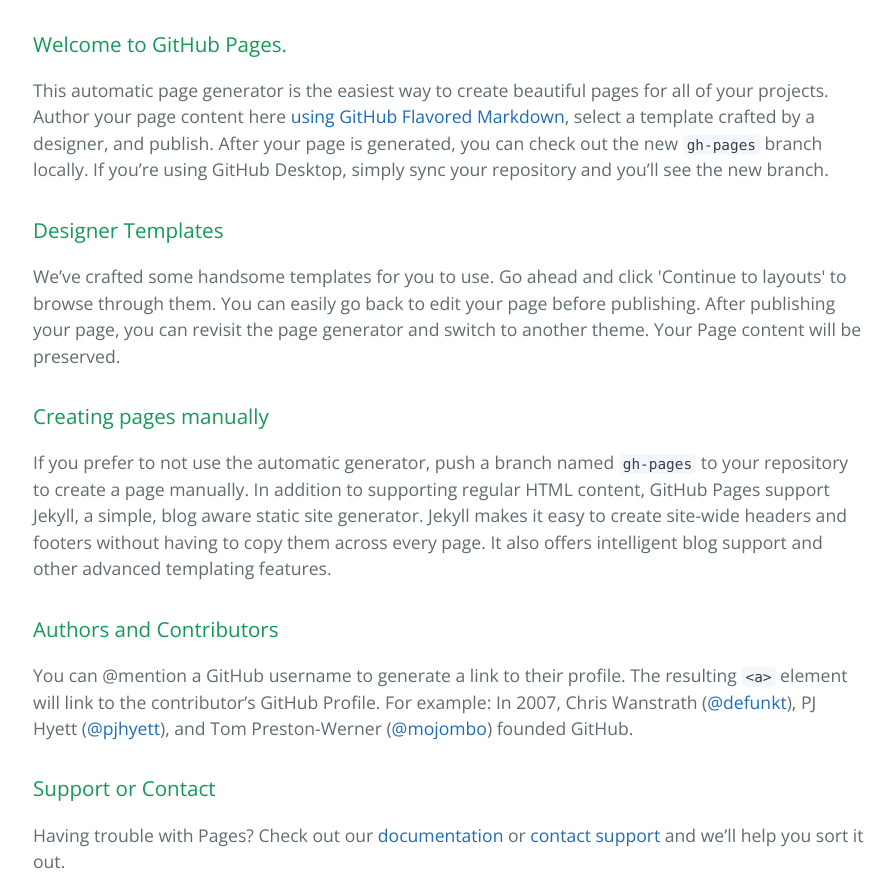
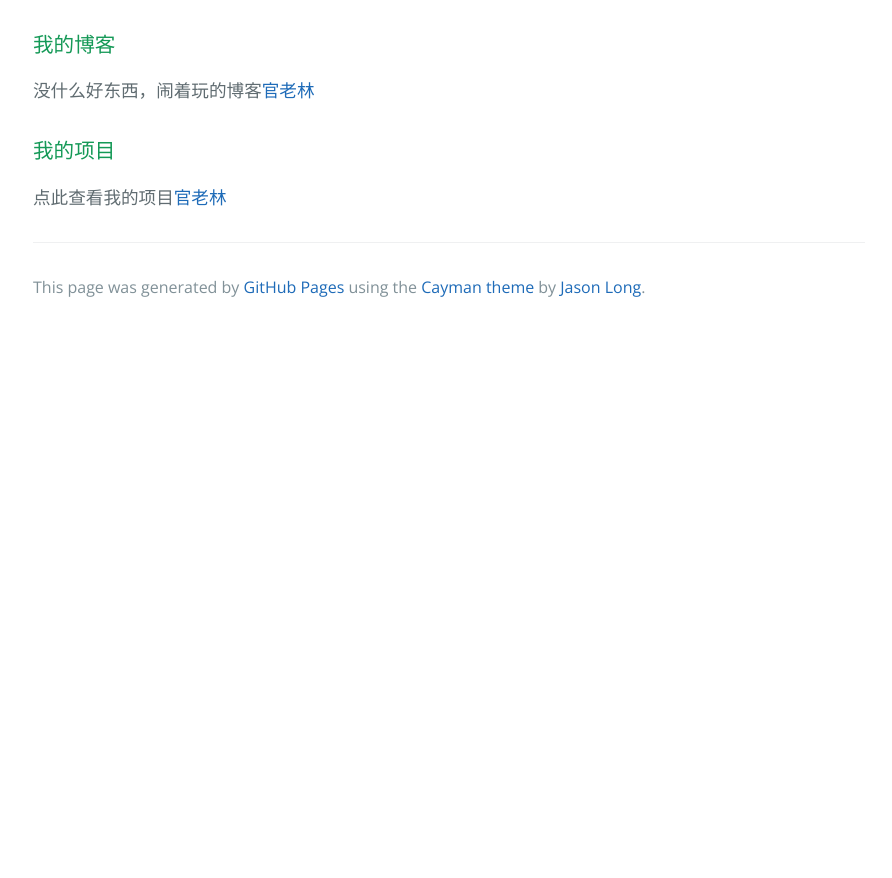
Before and after one commit to guanlaolin/guanlaolin.github.io, a plain HTML site: page index.html in a window 1280 px wide. Shown: the part 320-1198 px from the top of the page, without its empty margins (191-1083 px from the left). After the commit the page ends 800 px from the top, so only its background shows below. Drawn offline with nearby package versions, Linux system fonts and the light colour scheme.

Commit message:
Replace master branch with page content via GitHub

```diff
--- a/index.html
+++ b/index.html
@@ -17,29 +17,14 @@
 
     <section class="main-content">
       <h3>
-<a id="welcome-to-github-pages" class="anchor" href="#welcome-to-github-pages" aria-hidden="true"><span aria-hidden="true" class="octicon octicon-link"></span></a>Welcome to GitHub Pages.</h3>
+<a id="我的博客" class="anchor" href="#%E6%88%91%E7%9A%84%E5%8D%9A%E5%AE%A2" aria-hidden="true"><span aria-hidden="true" class="octicon octicon-link"></span></a>我的博客</h3>
 
-<p>This automatic page generator is the easiest way to create beautiful pages for all of your projects. Author your page content here <a href="https://guides.github.com/features/mastering-markdown/">using GitHub Flavored Markdown</a>, select a template crafted by a designer, and publish. After your page is generated, you can check out the new <code>gh-pages</code> branch locally. If you’re using GitHub Desktop, simply sync your repository and you’ll see the new branch.</p>
+<p>没什么好东西，闹着玩的博客<a href="http://blog.csdn.net/u013025612/">官老林</a></p>
 
 <h3>
-<a id="designer-templates" class="anchor" href="#designer-templates" aria-hidden="true"><span aria-hidden="true" class="octicon octicon-link"></span></a>Designer Templates</h3>
+<a id="我的项目" class="anchor" href="#%E6%88%91%E7%9A%84%E9%A1%B9%E7%9B%AE" aria-hidden="true"><span aria-hidden="true" class="octicon octicon-link"></span></a>我的项目</h3>
 
-<p>We’ve crafted some handsome templates for you to use. Go ahead and click 'Continue to layouts' to browse through them. You can easily go back to edit your page before publishing. After publishing your page, you can revisit the page generator and switch to another theme. Your Page content will be preserved.</p>
-
-<h3>
-<a id="creating-pages-manually" class="anchor" href="#creating-pages-manually" aria-hidden="true"><span aria-hidden="true" class="octicon octicon-link"></span></a>Creating pages manually</h3>
-
-<p>If you prefer to not use the automatic generator, push a branch named <code>gh-pages</code> to your repository to create a page manually. In addition to supporting regular HTML content, GitHub Pages support Jekyll, a simple, blog aware static site generator. Jekyll makes it easy to create site-wide headers and footers without having to copy them across every page. It also offers intelligent blog support and other advanced templating features.</p>
-
-<h3>
-<a id="authors-and-contributors" class="anchor" href="#authors-and-contributors" aria-hidden="true"><span aria-hidden="true" class="octicon octicon-link"></span></a>Authors and Contributors</h3>
-
-<p>You can @mention a GitHub username to generate a link to their profile. The resulting <code>&lt;a&gt;</code> element will link to the contributor’s GitHub Profile. For example: In 2007, Chris Wanstrath (<a href="https://github.com/defunkt" class="user-mention">@defunkt</a>), PJ Hyett (<a href="https://github.com/pjhyett" class="user-mention">@pjhyett</a>), and Tom Preston-Werner (<a href="https://github.com/mojombo" class="user-mention">@mojombo</a>) founded GitHub.</p>
-
-<h3>
-<a id="support-or-contact" class="anchor" href="#support-or-contact" aria-hidden="true"><span aria-hidden="true" class="octicon octicon-link"></span></a>Support or Contact</h3>
-
-<p>Having trouble with Pages? Check out our <a href="https://help.github.com/pages">documentation</a> or <a href="https://github.com/contact">contact support</a> and we’ll help you sort it out.</p>
+<p>点此查看我的项目<a href="github.com/guanlaolin">官老林</a></p>
 
       <footer class="site-footer">
 
```
Also changed, not shown: params.json (+1 -1 lines).
